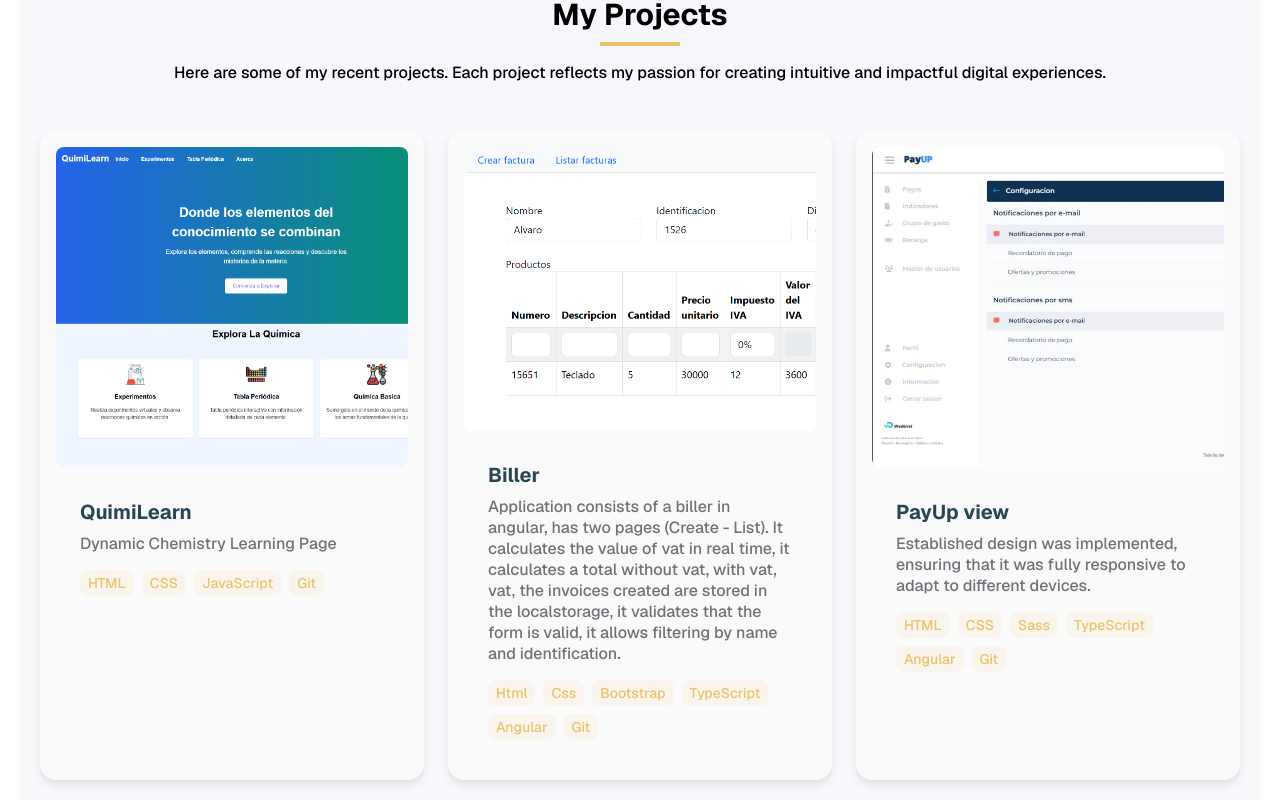
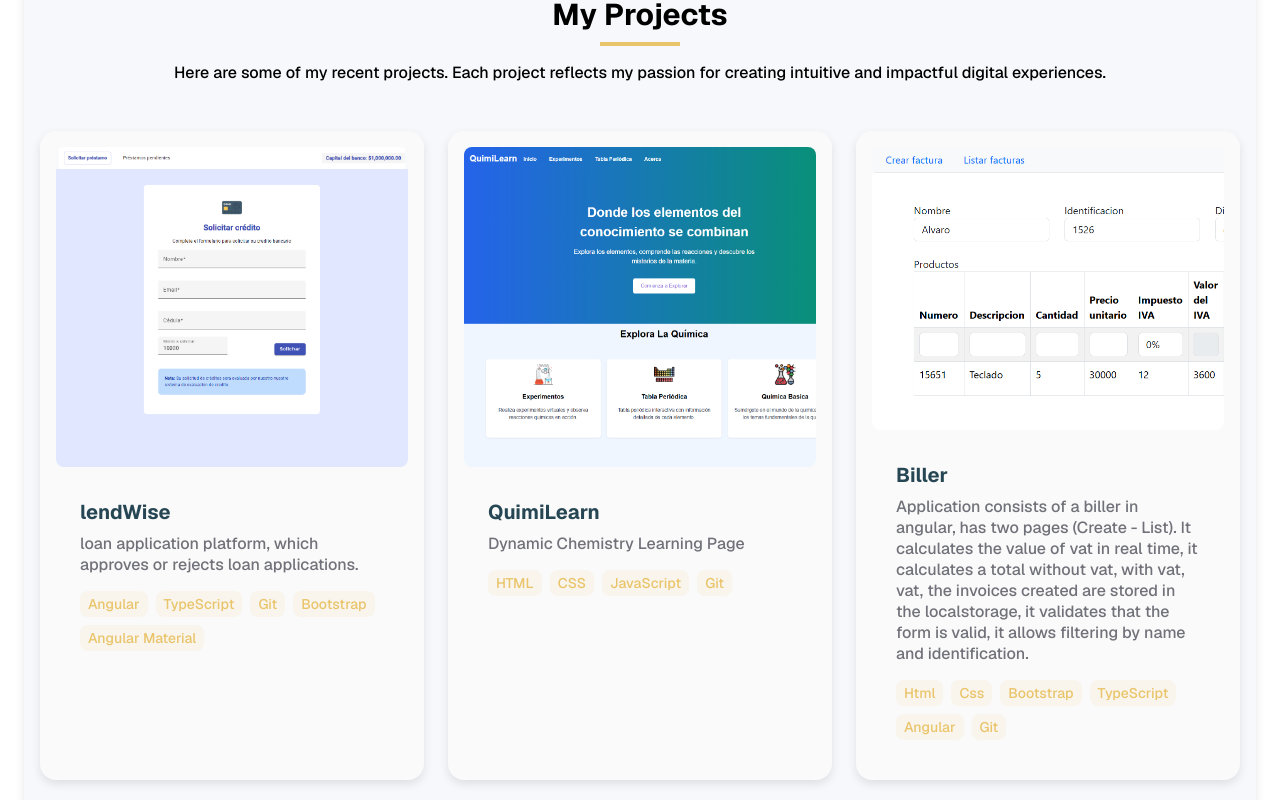
Before and after one commit to joseph517/portfolio, a React (Vite) app: page / in a window 1280 px wide. Shown: the part 2480-3280 px from the top of the page. Built offline with nearby package versions, Linux system fonts and the light colour scheme; no server answers.

Commit message:
add proyect lendWise

```diff
--- a/src/components/projects/projects.tsx
+++ b/src/components/projects/projects.tsx
@@ -8,10 +8,20 @@ import quimiLearn from '../../assets/projects/quimiLearn.png'
 import biller from '../../assets/projects/biller.png'
 import countryApp from '../../assets/projects/countryApp.png'
 import todo from '../../assets/projects/todo.png'
+import lendWise from '../../assets/projects/lendWise.png'
 
 function Projects() {
 
     const projects = [
+        {
+            id: 6,
+            title: "lendWise",
+            description: "loan application platform, which approves or rejects loan applications.",
+            tech: ["Angular", "TypeScript", "Git", "Bootstrap", "Angular Material"],
+            image: lendWise,
+            demo: "https://lend-wise.vercel.app/loan",
+            code: "https://github.com/joseph517/lendWise"
+        },
         {
             id: 2,
             title: "QuimiLearn",
@@ -58,8 +68,8 @@ function Projects() {
             code: "https://github.com/joseph517/countryApp"
         },
         // {
-        //     id: 6,
-        //     title: "Project 6",
+        //     id: 7,
+        //     title: "Project 7",
         //     description: "Description 6",
         //     tech: ["React", "Node.js"],
         //     image: "https://via.placeholder.com/150",
```
Also changed, not shown: src/assets/projects/lendWise.png (added).
